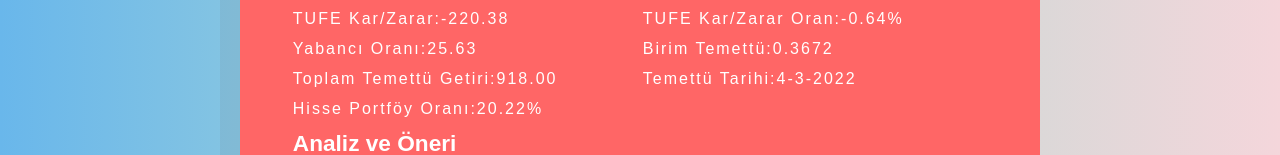
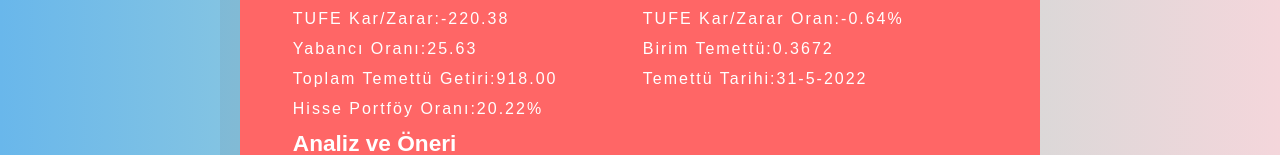
Before and after one commit to NBurakAslan/hisse-new, a React (Create React App) app: page / in a window 1280 px wide. Both pictures are taken after a click on the item 640 px from the left and 230 px from the top of the page. Shown: the part 350-505 px from the top of the page. Built offline with nearby package versions, Linux system fonts and the light colour scheme.

Commit message:
23.03.2022

```diff
--- a/src/HisseCard.js
+++ b/src/HisseCard.js
@@ -123,7 +123,7 @@ class HisseCard extends Component {
             </div>
             <div>
               Temettü Tarihi:
-              {tarihFormatter(temettu.rd)}
+              {temettu.d ? tarihFormatter(temettu.d) : "Temettü Tarihi Yok"}
             </div>
             <div>
               Hisse Portföy Oranı:
```
